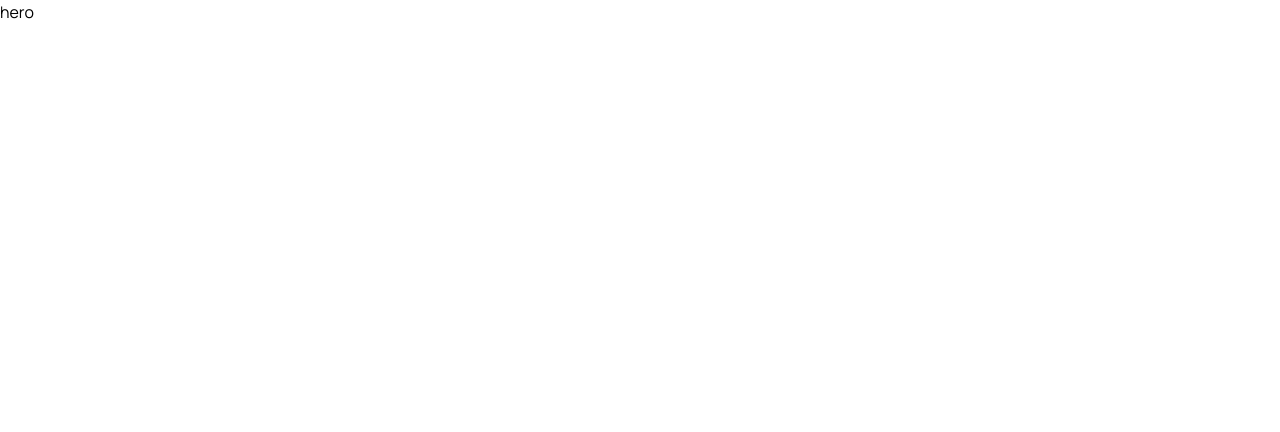
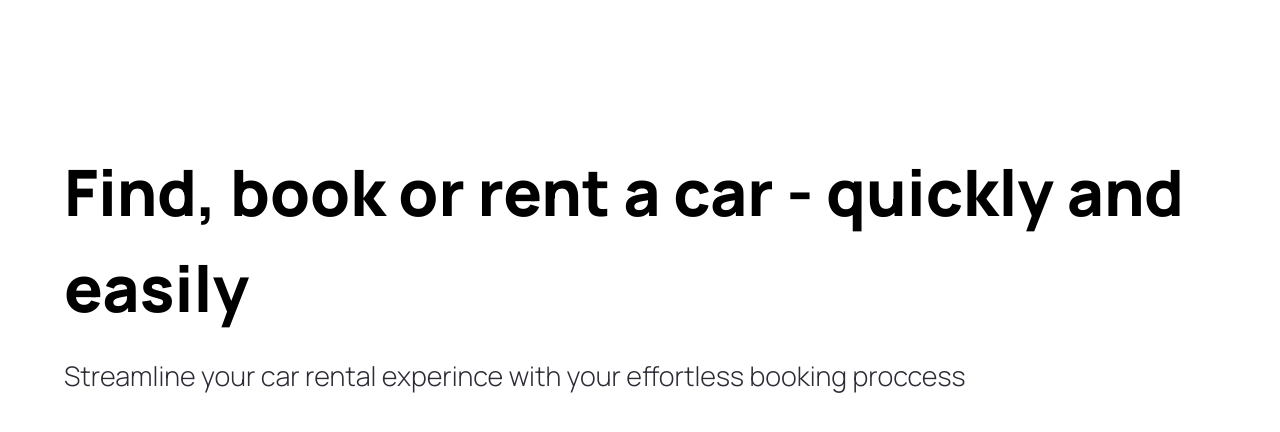
Before and after one commit to michaelyoussef396/Autotopia.com, a Next.js app: page / in a window 1280 px wide. Shown: the top 432 px of the page. Built offline with nearby package versions, Linux system fonts and the light colour scheme.

Commit message:
created right section of the hero

```diff
--- /dev/null
+++ b/components/CustomButton.tsx
@@ -0,0 +1,11 @@
+import React from 'react'
+
+const CustomButton = () => {
+  return (
+    <div>
+
+    </div>
+  )
+}
+
+export default CustomButton
--- a/components/Hero.tsx
+++ b/components/Hero.tsx
@@ -1,9 +1,14 @@
 import React from 'react'
 import Image from "next/image";
+import CustomButton from './CustomButton';
 const Hero = () => {
   return (
-    <div>
-      hero
+    <div className='hero'>
+      <div className='flex-1 pt-36 padding-x'>
+        <h1 className='hero__title'>Find, book or rent a car - quickly and easily</h1>
+        <p className='hero__subtitle'>Streamline your car rental experince with your effortless booking proccess</p>
+        <CustomButton />
+      </div>
     </div>
   )
 }
--- a/components/index.ts
+++ b/components/index.ts
@@ -1,3 +1,6 @@
 import Hero from "./Hero";
-
-export { Hero };
+import CustomButton from "./CustomButton";
+export {
+    Hero,
+    CustomButton
+ };
```
